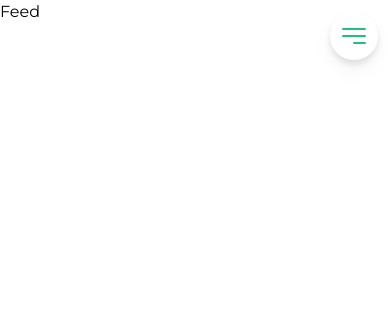
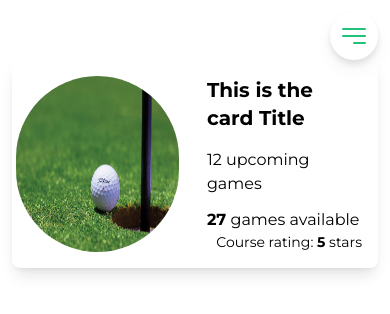
Before and after one commit to CydoEntis/dwms, a React (Vite) app: page /feed in a window 390 px wide. Shown: the top 314 px of the page. Built offline with nearby package versions, Linux system fonts and the light colour scheme.

Commit message:
Feedcard?
Feedcard has been added to the Feed Route. More focused on mobile instead of on Desktop.

```diff
--- /dev/null
+++ b/src/components/FeedCard/Feedcard.tsx
@@ -0,0 +1,29 @@
+import { type } from 'os';
+import React from 'react';
+import image from "../../assets/ball.jpg"
+
+type Props = {
+    src: string,
+    title: string,
+    games: number,
+    groups: number,
+    rating: number,
+}
+
+const Feedcard = ({ src, title, games, groups, rating }: Props) => {
+    return (
+        <div className="block p-4 rounded-lg shadow-lg bg-white w-full flex ">
+            <div className="left flex justify-center items-center w-fit justify-left " >
+                <img src={src} alt={title} className=" h-full w-full rounded-full h-24 w-24 object-fill mr-6" />
+            </div>
+            <div className="pl-4 w-full" >
+                <h3 className='text-xl font-bold mb-4'>{title}</h3>
+                <p className='text-base mb-3'>{games} upcoming games</p>
+                <p className='text-base mb-0'><strong>{groups}</strong> games available</p>
+                <p className="text-right text-sm">Course rating: <strong>{rating}</strong> stars</p>
+            </div>
+        </div>
+    );
+};
+
+export default Feedcard;
--- a/src/pages/feed/Feed.tsx
+++ b/src/pages/feed/Feed.tsx
@@ -1,9 +1,25 @@
+import Feedcard from "@/components/FeedCard/Feedcard";
 import React from "react";
+import image from "../../assets/ball.jpg"
 
-type Props = {};
+type Props = {
+
+};
 
 const Feed = (props: Props) => {
-  return <div>Feed</div>;
+  return (
+
+    <div className="flex flex-col gap-y-8 p-3 mt-12">
+      <Feedcard
+        src={image}
+        title={"This is the card Title"}
+        games={12}
+        groups={27}
+        rating={5}
+      />
+    </div>
+
+  );
 };
 
 export default Feed;
```
Also changed, not shown: src/assets/ball.jpg (added).
